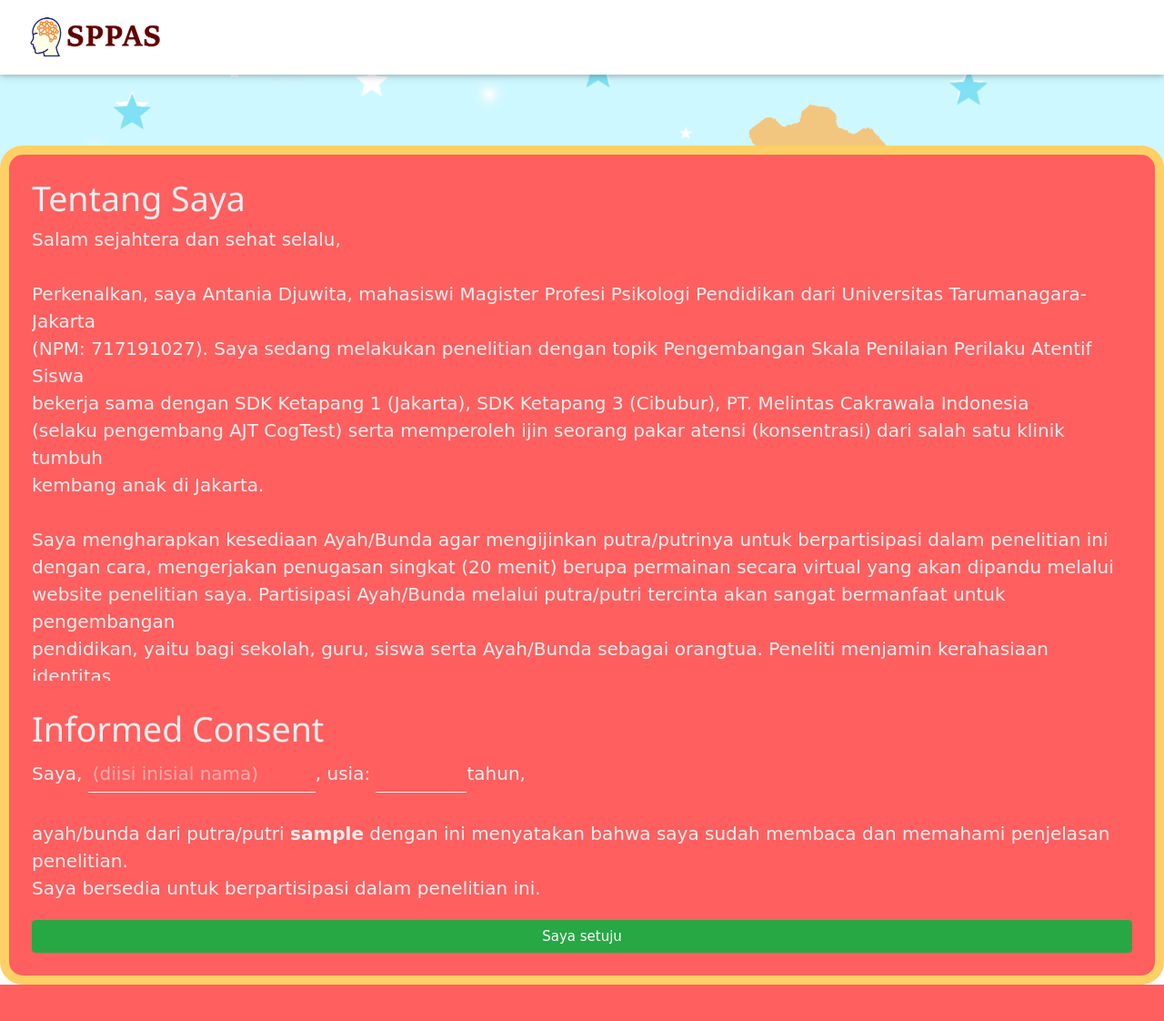
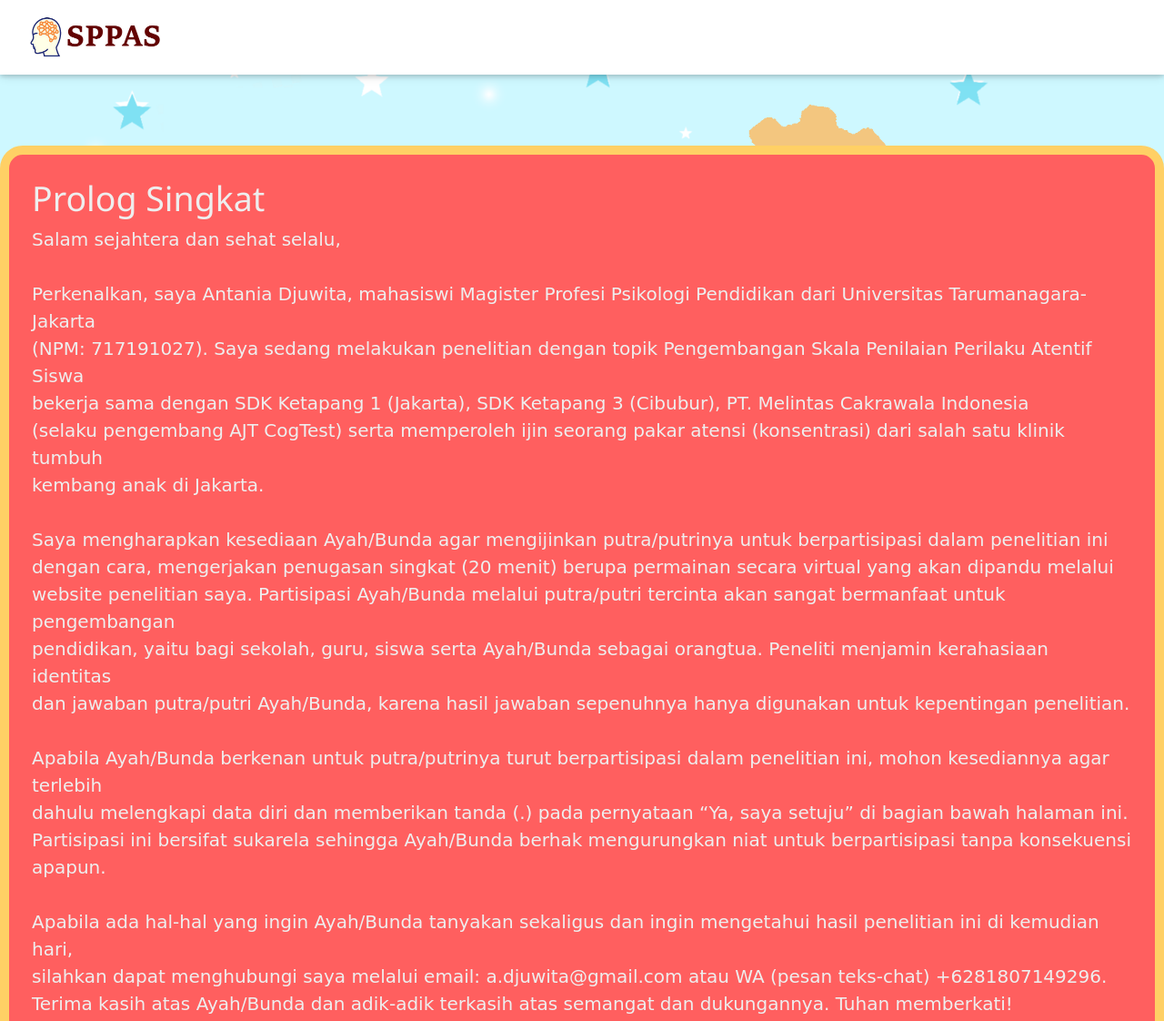
Before and after one commit to alfin06/CHCmodel-Games, a PHP site: page /agreement.php in a window 1280 px wide. Shown: the top 1122 px of the page at 91% size. Before the commit the page ends 1082 px from the top, so only its background shows below. Run offline with PHP 8.4, Linux system fonts and the light colour scheme; the visitor is signed in with stand-in values (Sample User, id 1); data that the repository does not hold is empty; some libraries are stand-ins or nearby versions.

Commit message:
change wording

```diff
--- a/agreement.php
+++ b/agreement.php
@@ -216,8 +216,8 @@ div#scroll {
            <b>S</b>kala <b>P</b>enilaian <b>P</b>erilaku <b>A</b>tentif <b>S</b>iswa
           </div>-->
           <form method="post">
-			<h1>Tentang Saya</h1>
-			<div id="scroll">
+			<h1>Prolog Singkat</h1>
+			<div> <!-- id="scroll" -->
 				<p>Salam sejahtera dan sehat selalu,</p><br/>
 				<p>Perkenalkan, saya Antania Djuwita, mahasiswi Magister Profesi Psikologi Pendidikan dari Universitas Tarumanagara-Jakarta</p>
 				<p>(NPM: 717191027). Saya sedang melakukan penelitian dengan topik Pengembangan Skala Penilaian Perilaku Atentif Siswa</p>
```
